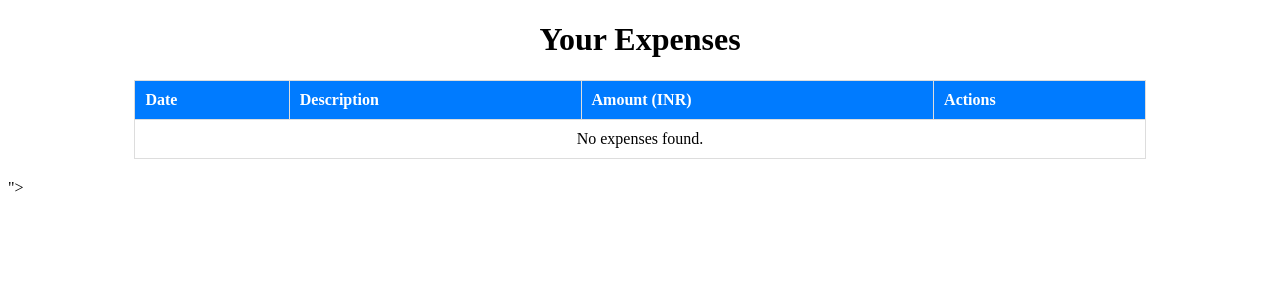
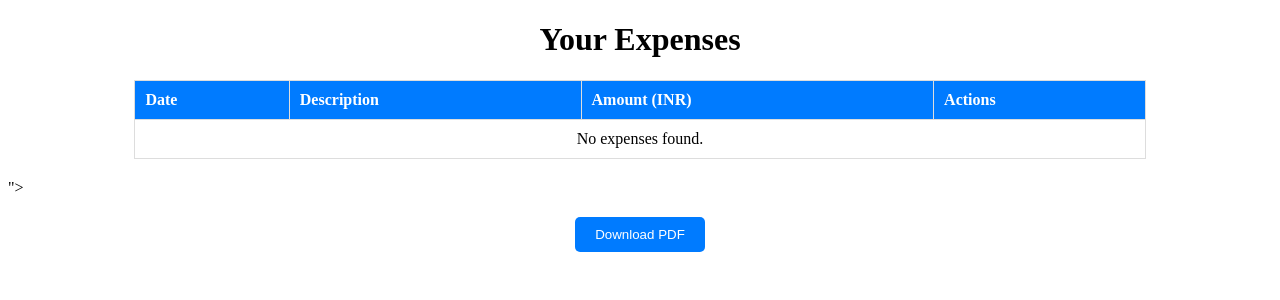
Before and after one commit to pvshyamlal/Intelligent-Financial-Planning-Project, a Django app: template financial_planner/accounts/templates/accounts/view_expenses.html in a window 1280 px wide. Shown: the top 300 px of the page. Run offline with Django 3.2, Linux system fonts and the light colour scheme; the template is opened without the code that fills it, so the values that code supplies are empty; some libraries are stand-ins or nearby versions.

Commit message:
added download button and successfully it is downloading

```diff
--- a/financial_planner/accounts/templates/accounts/view_expenses.html
+++ b/financial_planner/accounts/templates/accounts/view_expenses.html
@@ -92,6 +92,21 @@
             opacity: 1;
             transform: translateY(0);
         }
+
+        /* Button for downloading PDF */
+        .download-btn {
+            display: block;
+            margin: 20px auto;
+            padding: 10px 20px;
+            background-color: #007bff;
+            color: white;
+            border: none;
+            border-radius: 5px;
+            cursor: pointer;
+        }
+        .download-btn:hover {
+            background-color: #0056b3;
+        }
     </style>
 </head>
 <body>
@@ -110,7 +125,7 @@
         </div>
     {% endif %}
 
-    <table>
+    <table id="expenses-table">
         <thead>
             <tr>
                 <th>Date</th>
@@ -145,6 +160,13 @@
 
     <!-- CSRF Token -->
     <input type="hidden" id="csrf-token" value="{% csrf_token %}">
+
+    <!-- Download Button -->
+    <button class="download-btn" id="download-pdf">Download PDF</button>
+
+    <!-- Include jsPDF Library and AutoTable Plugin -->
+    <script src="https://cdnjs.cloudflare.com/ajax/libs/jspdf/2.5.1/jspdf.umd.min.js"></script>
+    <script src="https://cdnjs.cloudflare.com/ajax/libs/jspdf-autotable/3.5.21/jspdf.plugin.autotable.min.js"></script>
 
     <script>
         document.addEventListener('DOMContentLoaded', () => {
@@ -189,6 +211,36 @@
                     }, 500); // Matches the CSS transition duration
                 });
             });
+
+            // Handle PDF download
+            document.getElementById('download-pdf').addEventListener('click', () => {
+                const { jsPDF } = window.jspdf;
+                const doc = new jsPDF();
+
+                // Get the username dynamically from the context (assuming you pass it as 'username' from Django)
+                const username = "{{ user.username }}";
+
+                // Set dynamic title with the username
+                doc.text(`${username}'s Expenses List`, 14, 10);
+
+                // Get the table data and exclude the "Actions" column
+                const table = document.getElementById('expenses-table');
+                const rows = [];
+                for (let i = 1; i < table.rows.length; i++) {
+                    const row = table.rows[i];
+                    const cells = row.getElementsByTagName('td');
+                    rows.push([cells[0].textContent, cells[1].textContent, cells[2].textContent]); // Exclude the "Actions" column
+                }
+
+                // Add table data to the PDF (excluding actions column)
+                doc.autoTable({
+                    head: [['Date', 'Description', 'Amount (INR)']], // Header
+                    body: rows, // Body
+                });
+
+                // Save the PDF
+                doc.save(`${username}_expenses_list.pdf`);
+            });
         });
     </script>
 </body>
```
